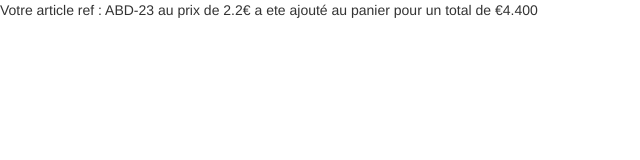
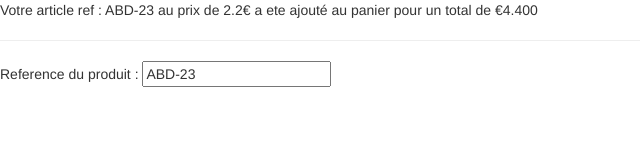
Before and after one commit to champix56/fancv1aout2020, a plain HTML site: page index.html in a window 1280 px wide. Shown: the whole page, without its empty margins (0-640 px from the left). Drawn offline with nearby package versions, Linux system fonts and the light colour scheme.

Commit message:
two ways binding

```diff
--- a/index.html
+++ b/index.html
@@ -11,17 +11,18 @@
     <link rel="stylesheet" media="screen" href="//netdna.bootstrapcdn.com/bootstrap/3.3.4/css/bootstrap.min.css">
     <script src="//code.jquery.com/jquery.js"></script>
     <script src="//netdna.bootstrapcdn.com/bootstrap/3.3.4/js/bootstrap.min.js"></script>
-
-
-
-
 </head>
 
 <body>
     <div ng-app ng-init="ref='ABD-23';quant=2;prix=2.20"  >
         Votre article ref : {{ref}} au prix de {{prix}}€ a ete ajouté au panier pour un total de {{quant * prix | currency : '&euro;' : 3 }}
+        <br/>
+        <hr/>
+        Reference du produit :
+        <input type="text" name="ref" id="ref" ng-model="ref" />
     </div>
 
+    <!-- liste des script -->
     <script src="https://cdnjs.cloudflare.com/ajax/libs/angular.js/1.8.0/angular.js"></script>
 </body>
 
```
